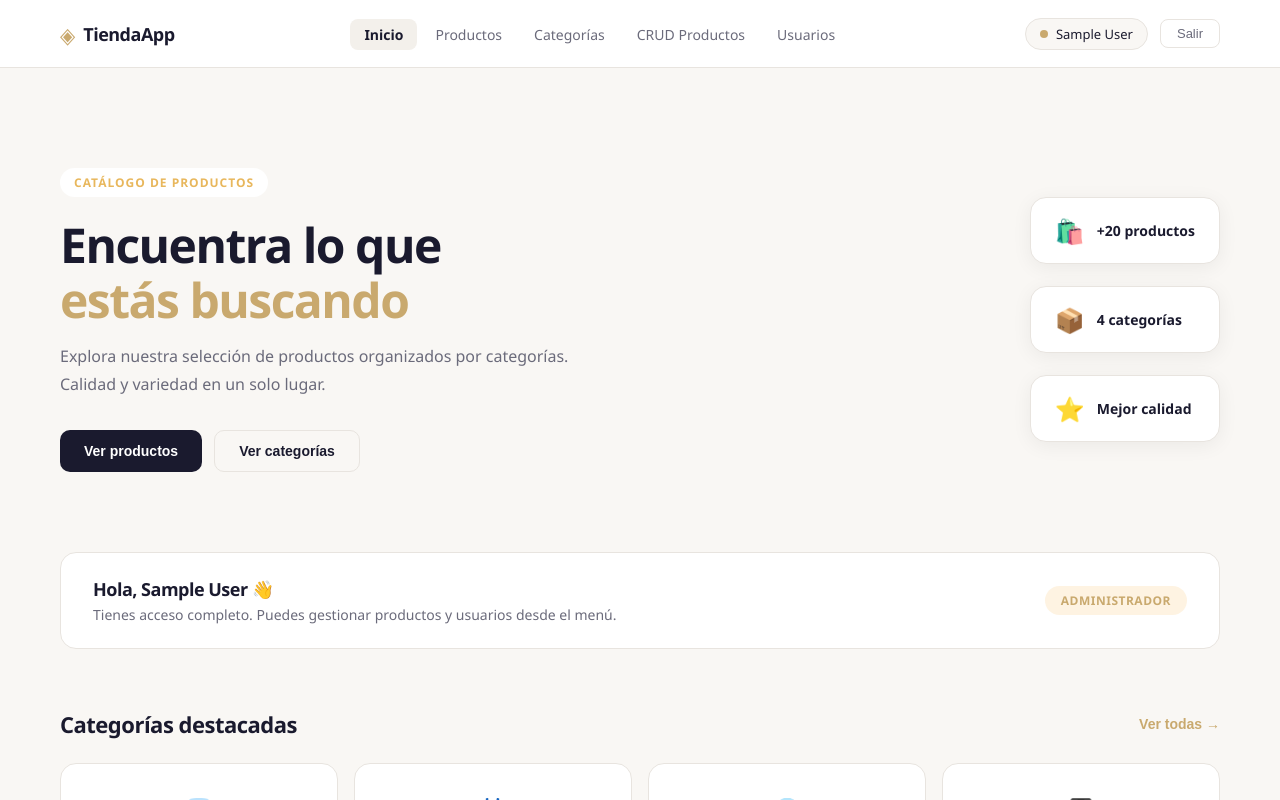
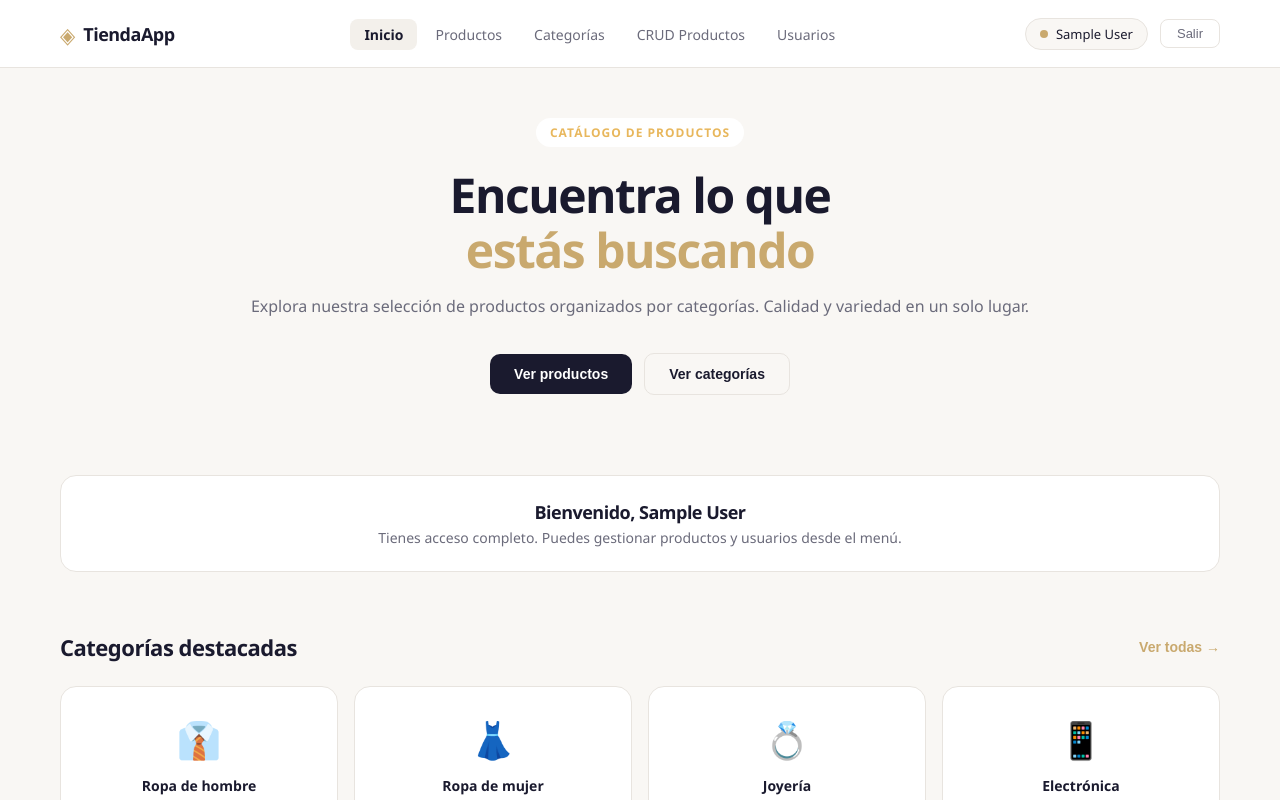
Before and after one commit to Igorito27/Proyecto-Final-Tec-Web-II, a React (Vite) app: page / in a window 1280 px wide. Shown: the top 800 px of the page. Built offline with nearby package versions, Linux system fonts and the light colour scheme; sample sign-in values are in the browser's storage.

Commit message:
Arreglando diseño

```diff
--- a/src/componets/Footer.css
+++ b/src/componets/Footer.css
@@ -5,13 +5,14 @@
 }
 
 .footer-inner {
-  max-width: 1280px;
+  max-width: 100%;
   margin: 0 auto;
   display: flex;
   align-items: center;
   justify-content: space-between;
   flex-wrap: wrap;
   gap: 12px;
+  flex-direction: column;
 }
 
 .footer-brand {
--- a/src/pages/CrudProductos.css
+++ b/src/pages/CrudProductos.css
@@ -122,9 +122,9 @@
 .tabla-categoria {
   font-size: 11px;
   font-weight: 600;
-  color: #c9a96e;
+  color: #000000;
   text-transform: capitalize;
-  background: #fef3e2;
+  background: #ffe7c4;
   padding: 4px 10px;
   border-radius: 12px;
 }
--- a/src/pages/Home.css
+++ b/src/pages/Home.css
@@ -10,18 +10,20 @@
 .hero {
   display: flex;
   align-items: center;
-  justify-content: space-between;
+  justify-content: center;
   gap: 40px;
-  padding: 60px 0 20px;
+  padding: 10px 0 20px;
+  max-width: 100%;
 }
 
 .hero-text {
-  flex: 1;
-  max-width: 520px;
+  max-width: 100%;
+  align-items: center;
+  justify-content: center;
 }
 
 .hero-tag {
-  display: inline-block;
+  display: flex;
   background: #ffffff;
   color: #e8b75c;
   font-size: 12px;
@@ -30,7 +32,8 @@
   text-transform: uppercase;
   padding: 6px 14px;
   border-radius: 20px;
-  margin-bottom: 20px;
+  margin: 0 auto 20px auto;
+  max-width: fit-content;
 }
 
 .hero-text h1 {
@@ -40,6 +43,8 @@
   color: #1a1a2e;
   letter-spacing: -1.5px;
   margin-bottom: 16px;
+  align-items: center;
+  text-align: center;
 }
 
 .hero-highlight {
@@ -57,63 +62,9 @@
   display: flex;
   gap: 12px;
   flex-wrap: wrap;
+  align-items: center;
+  justify-content: center;
 }
-
-/* Visual flotante */
-hero-visual {
-  display: flex;
-  flex-direction: column;
-  gap: 16px;
-  align-items: flex-end;
-}
-
-.hero-card {
-  background: white;
-  border: 1px solid #e8e4df;
-  border-radius: 16px;
-  padding: 16px 24px;
-  display: flex;
-  align-items: center;
-  gap: 12px;
-  box-shadow: 0 4px 20px rgba(0, 0, 0, 0.06);
-  min-width: 160px;
-}
-
-.hero-card-icon {
-  font-size: 24px;
-}
-
-.hero-card p {
-  font-size: 14px;
-  font-weight: 600;
-  color: #1a1a2e;
-  margin: 0;
-}
-
-/* Animacion flotante */
-/*@keyframes float {
-  0%,
-  100% {
-    transform: translateY(0);
-  }
-  50% {
-    transform: translateY(-8px);
-  }
-}
-
-.floating {
-  animation: float 3s ease-in-out infinite;
-}
-
-.delay-1 {
-  animation-delay: 0.5s;
-}
-
-.delay-2 {
-  animation-delay: 1s;
-}*/
-
-/* BOTONES GLOBALES */
 
 .btn-primary {
   background: #1a1a2e;
@@ -161,10 +112,6 @@ hero-visual {
   opacity: 0.75;
 }
 
-/* ==========================================
-   WELCOME BANNER
-   ========================================== */
-
 .welcome-banner {
   background: white;
   border: 1px solid #e8e4df;
@@ -178,6 +125,8 @@ hero-visual {
   justify-content: space-between;
   gap: 16px;
   flex-wrap: wrap;
+  align-items: center;
+  justify-content: center;
 }
 
 .welcome-text h3 {
@@ -185,6 +134,7 @@ hero-visual {
   font-weight: 600;
   color: #1a1a2e;
   margin-bottom: 4px;
+  text-align: center;
 }
 
 .welcome-text p {
@@ -192,30 +142,6 @@ hero-visual {
   font-size: 14px;
   margin: 0;
 }
-
-.welcome-badge {
-  padding: 6px 16px;
-  border-radius: 20px;
-  font-size: 12px;
-  font-weight: 700;
-  text-transform: uppercase;
-  letter-spacing: 0.5px;
-  flex-shrink: 0;
-}
-
-.welcome-badge.admin {
-  background: #fef3e2;
-  color: #c9a96e;
-}
-
-.welcome-badge.user {
-  background: #eff6ff;
-  color: #6b9ec9;
-}
-
-/* ==========================================
-   ESTADÍSTICAS
-   ========================================== */
 
 .stats-section {
   display: grid;
--- a/src/pages/Home.tsx
+++ b/src/pages/Home.tsx
@@ -24,7 +24,6 @@ export default function Home() {
       </Helmet>
 
       <div className="home">
-        {/* Hero */}
         <section className="hero">
           <div className="hero-text">
             <span className="hero-tag">Catálogo de Productos</span>
@@ -51,39 +50,19 @@ export default function Home() {
               </button>
             </div>
           </div>
-
-          <div className="hero-visual">
-            <div className="hero-card floating">
-              <span className="hero-card-icon">🛍️</span>
-              <p>+20 productos</p>
-            </div>
-            <br />
-            <div className="hero-card floating delay-1">
-              <span className="hero-card-icon">📦</span>
-              <p>4 categorías</p>
-            </div>
-            <br />
-            <div className="hero-card floating delay-2">
-              <span className="hero-card-icon">⭐</span>
-              <p>Mejor calidad</p>
-            </div>
-          </div>
         </section>
 
         {/* Bienvenida personalizada */}
         <section className="welcome-banner">
           <div className="welcome-content">
             <div className="welcome-text">
-              <h3>Hola, {user?.name} 👋</h3>
+              <h3>Bienvenido, {user?.name} </h3>
               <p>
                 {user?.role === "admin"
                   ? "Tienes acceso completo. Puedes gestionar productos y usuarios desde el menú."
                   : "Explora el catálogo y descubre nuestros productos disponibles."}
               </p>
             </div>
-            <span className={`welcome-badge ${user?.role}`}>
-              {user?.role === "admin" ? "Administrador" : "Usuario"}
-            </span>
           </div>
         </section>
 
--- a/src/pages/Login.tsx
+++ b/src/pages/Login.tsx
@@ -29,7 +29,7 @@ export default function Login() {
       if (success) {
         navigate("/");
       } else {
-        setError("Correo o contraseña incorrectos.");
+        setError("Credenciales inválidas.");
       }
       setLoading(false);
     }, 800);
@@ -51,8 +51,8 @@ export default function Login() {
         <meta property="og:type" content="website" />
         <meta name="robots" content="noindex, nofollow" />
       </Helmet>
+
       <div className="login-page">
-        {/* Panel izquierdo */}
         <div className="login-left">
           <div className="login-left-content">
             <span className="login-brand-icon">◈</span>
@@ -81,7 +81,7 @@ export default function Login() {
           <div className="login-box">
             <div className="login-header">
               <h2>Bienvenido</h2>
-              <p>Ingresa tus credenciales para continuar</p>
+              <p>Ingresa tus datos para continuar</p>
             </div>
 
             <form onSubmit={handleSubmit} className="login-form">
@@ -114,7 +114,7 @@ export default function Login() {
               </button>
             </form>
 
-            <div className="login-hints">
+            {/*<div className="login-hints">
               <p className="hints-title">Usuarios de prueba</p>
               <div
                 className="hint-item"
@@ -142,7 +142,7 @@ export default function Login() {
                   <p>user123 — Usuario</p>
                 </div>
               </div>
-            </div>
+            </div>*/}
           </div>
         </div>
       </div>
--- a/src/pages/Usuarios.css
+++ b/src/pages/Usuarios.css
@@ -39,10 +39,6 @@
   flex-direction: column;
   gap: 6px;
   transition: box-shadow 0.2s;
-}
-
-.resumen-card:hover {
-  box-shadow: 0 8px 24px rgba(0, 0, 0, 0.07);
 }
 
 .resumen-numero {
@@ -108,10 +104,6 @@
   border-bottom: none;
 }
 
-.tabla tbody tr:hover {
-  background: #fafaf8;
-}
-
 .tabla td {
   padding: 14px 16px;
   vertical-align: middle;
@@ -139,15 +131,15 @@
   font-size: 14px;
   font-weight: 700;
   flex-shrink: 0;
-  color: white;
+  color: rgb(0, 0, 0);
 }
 
 .usuario-avatar.admin {
-  background: #c9a96e;
+  background: #f2bd6d;
 }
 
 .usuario-avatar.user {
-  background: #6b9ec9;
+  background: #66a8fd;
 }
 
 .usuario-nombre {
@@ -180,13 +172,13 @@
 }
 
 .rol-badge.admin {
-  background: #fef3e2;
-  color: #c9a96e;
+  background: #f2bd6d;
+  color: #3b3535;
 }
 
 .rol-badge.user {
-  background: #eff6ff;
-  color: #6b9ec9;
+  background: #b3d4ff;
+  color: #3b3535;
 }
 
 .permisos {
@@ -212,10 +204,6 @@
   color: #c4c4c4;
   text-decoration: line-through;
 }
-
-/* ==========================================
-   ROLES INFO
-   ========================================== */
 
 .roles-info {
   display: grid;
@@ -277,10 +265,6 @@
   color: #c4c4c4;
 }
 
-/* ==========================================
-   RESPONSIVE
-   ========================================== */
-
 @media (max-width: 768px) {
   .usuarios-resumen {
     grid-template-columns: repeat(3, 1fr);
--- a/src/pages/Usuarios.tsx
+++ b/src/pages/Usuarios.tsx
@@ -160,8 +160,6 @@ export default function Usuarios() {
               <li>✦ Ver catálogo de productos</li>
               <li>✦ Ver detalle de productos</li>
               <li>✦ Explorar categorías</li>
-              <li className="no-permitido">✕ Sin acceso a CRUD</li>
-              <li className="no-permitido">✕ Sin acceso a usuarios</li>
             </ul>
           </div>
         </div>
```
